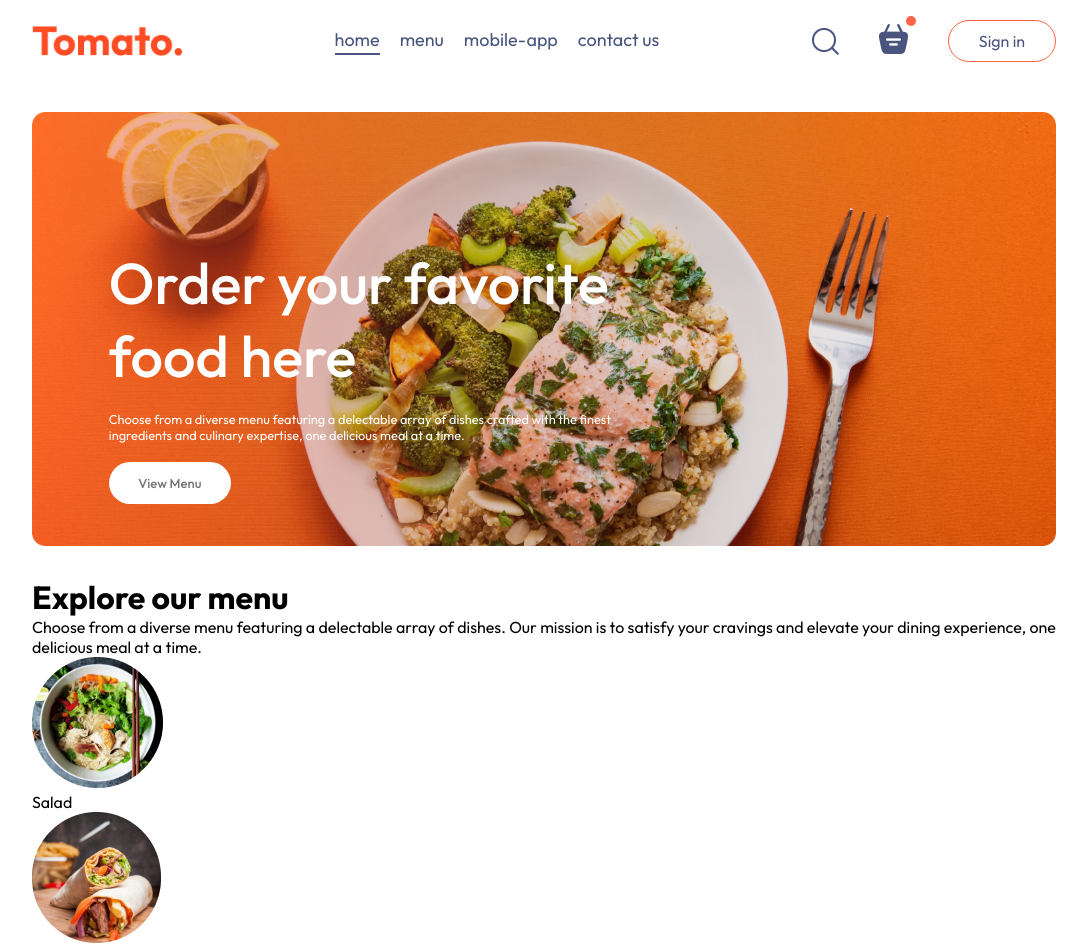
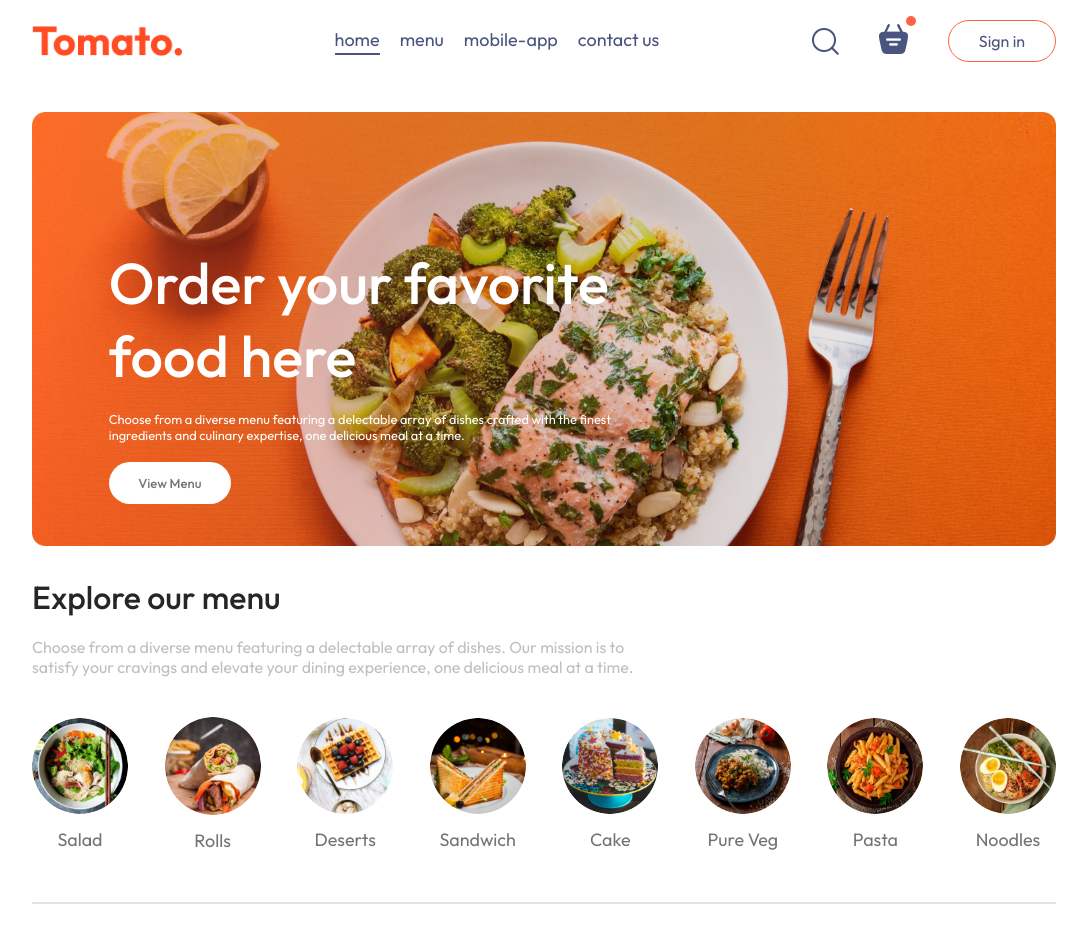
Before and after one commit to Juan372882/Orderfood, a React (Vite) app in the folder frontend/: page / in a window 1280 px wide. Shown: the top 949 px of the page, without its empty margins (96-1183 px from the left). After the commit the page ends 914 px from the top, so only its background shows below. Built offline with nearby package versions, Linux system fonts and the light colour scheme.

Commit message:
Explore Menu component finished

```diff
--- a/frontend/src/components/ExploreMenu/ExploreMenu.css
+++ b/frontend/src/components/ExploreMenu/ExploreMenu.css
@@ -0,0 +1,48 @@
+.explore-menu{
+    display: flex;
+    flex-direction: column;
+    gap: 20px;
+}
+.explore-menu h1{
+    color: #262626;
+    font-weight: 500;
+}
+.explore-menu-text{
+    max-width: 60%;
+    color: #80808080;
+}
+.explore-menu-list{
+    display: flex;
+    justify-content: space-between;
+    align-items: center;
+    gap: 30px;
+    text-align: center;
+    margin: 20px 0px;
+    overflow-x: scroll;
+}
+.explore-menu-list::-webkit-scrollbar{
+    display: none;
+}
+.explore-menu-list-item img{
+    width: 7.5vw;
+    min-width: 80px;
+    cursor: pointer;
+    border-radius: 50%;
+    transition: 0.2s;
+}
+.explore-menu-list-item p{
+    margin-top: 10px;
+    color: #747474;
+    font-size: max(1.4vw,16px);
+    cursor: pointer;
+}
+.explore-menu hr{
+    margin: 10px 0px;
+    height: 2px;
+    background-color: #e2e2e2;
+    border: none;
+}
+.explore-menu-list-item .active{
+    border: 4px solid tomato;
+    padding: 2px;
+}
--- a/frontend/src/components/ExploreMenu/ExploreMenu.jsx
+++ b/frontend/src/components/ExploreMenu/ExploreMenu.jsx
@@ -2,7 +2,8 @@
 import './ExploreMenu.css'
 import { menu_list } from '../../assets/assets'
 
-const ExploreMenu = () => {
+const ExploreMenu = ({category,setCategory}) => {
+
   return (
     <div className='explore-menu' id='explore-menu'>
       <h1>Explore our menu</h1>
@@ -10,13 +11,14 @@
       <div className="explore-menu-list">
         {menu_list.map((item,index)=>{
             return (
-                <div key={index} className='explore-menu-list-item'>
-                    <img src={item.menu_image} alt="" />
+                <div onClick={()=>setCategory(prev=>prev===item.menu_name?"All":item.menu_name)} key={index} className='explore-menu-list-item'>
+                    <img className={category===item.menu_name?"active":""} src={item.menu_image} alt="" />
                     <p>{item.menu_name}</p>
                 </div>
             )
         })}
       </div>
+      <hr />
     </div>
   )
 }
--- a/frontend/src/pages/Home/Home.jsx
+++ b/frontend/src/pages/Home/Home.jsx
@@ -1,13 +1,15 @@
-import React from 'react'
+import React, { useState } from 'react'
 import './Home.css'
 import Header from '../../components/Header/Header'
 import ExploreMenu from '../../components/ExploreMenu/ExploreMenu'
 
 const Home = () => {
+
+  const [category,setCategory] = useState("All");
   return (
     <div>
       <Header/>
-      <ExploreMenu/>
+      <ExploreMenu category={category} setCategory={setCategory}/>
     </div>
   )
 }
```
Also changed, not shown: frontend/step by step.txt (added).
